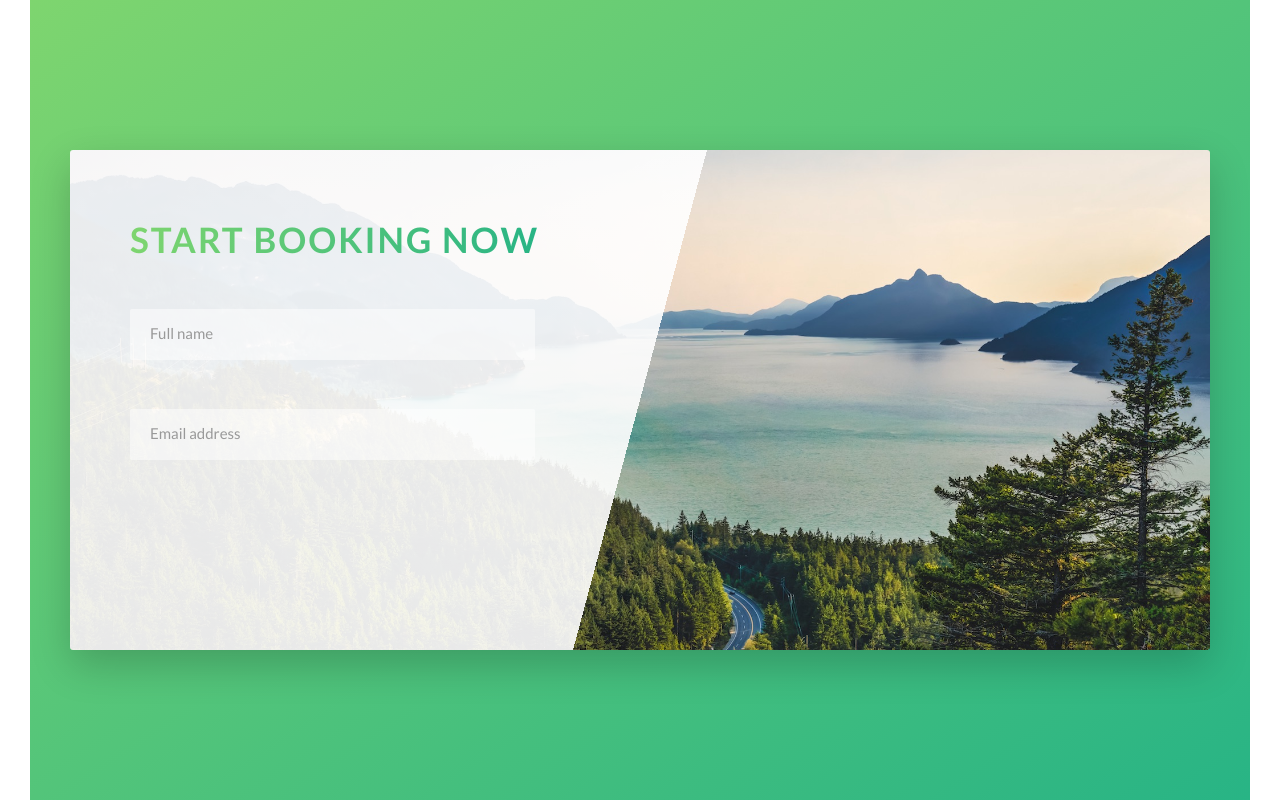
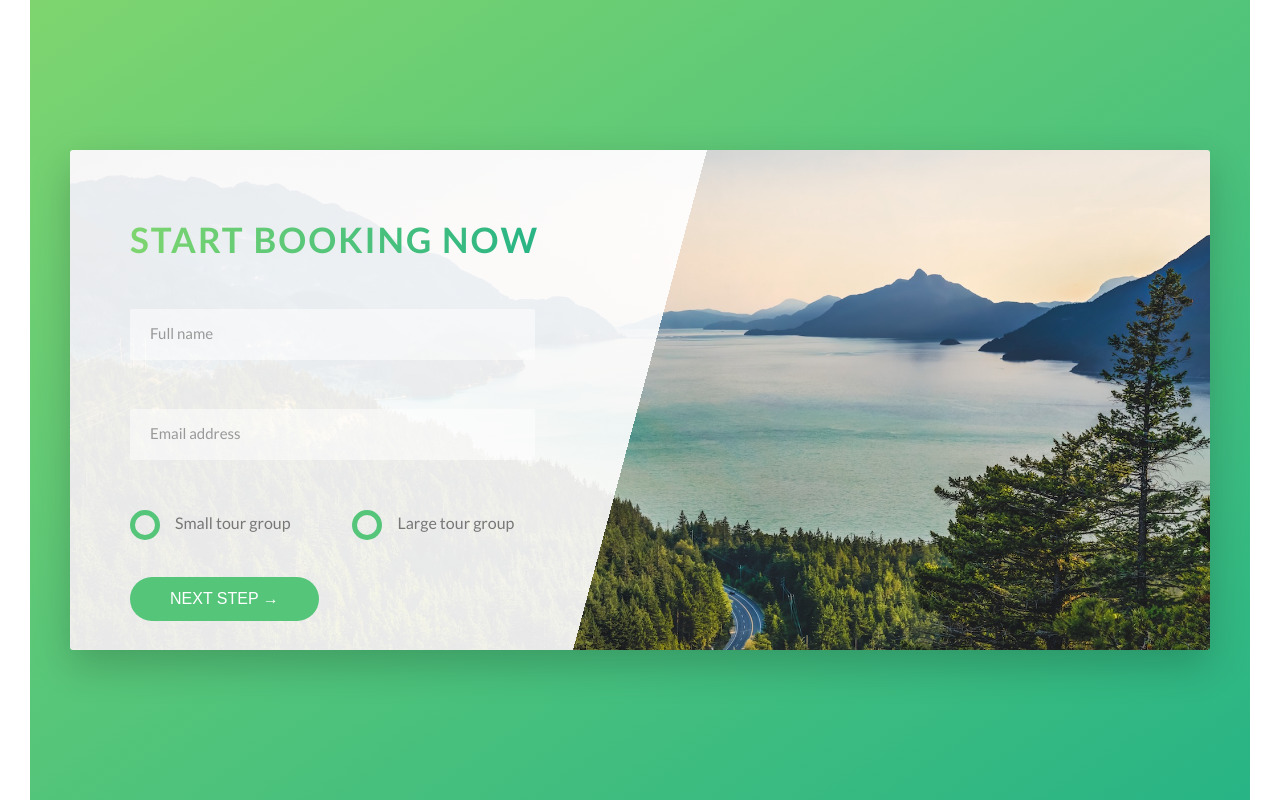
Before and after one commit to space11/Excursion-Agency-Layout---Nature, a website: page index.html in a window 1280 px wide. Shown: the part 4587-5387 px from the top of the page. Drawn offline with Linux system fonts and the light colour scheme.

Commit message:
Complete Building Booking Section - Part 3

```diff
--- a/index.html
+++ b/index.html
@@ -269,6 +269,28 @@
                                 <input type="email" class="form__input" id="email" placeholder="Email address" required>
                                 <label for="email" class="form__label">Email address</label>
                             </div>
+
+                            <div class="form__group u-margin-bottom-medium">
+                                <div class="form__radio-group">
+                                    <input type="radio" class="form__radio-input" id="small" name="size">
+                                    <label for="small" class="form__radio-label">
+                                        <span class="form__radio-button"></span>
+                                        Small tour group
+                                    </label>
+                                </div>
+
+                                <div class="form__radio-group">
+                                    <input type="radio" class="form__radio-input" id="large" name="size">
+                                    <label for="large" class="form__radio-label">
+                                        <span class="form__radio-button"></span>
+                                        Large tour group
+                                    </label>
+                                </div>
+                            </div>
+
+                            <div class="form__group">
+                                <button class="btn btn--green">Next step &rarr;</button>
+                            </div>
                         </form>
                     </div>
                 </div>
--- a/sass/base/_utilities.scss
+++ b/sass/base/_utilities.scss
@@ -1,23 +1,23 @@
 .u-center-text {
-  text-align: center;
+  text-align: center !important;
 }
 
 .u-margin-bottom-small {
-  margin-bottom: 1.5rem;
+  margin-bottom: 1.5rem !important;
 }
 
 .u-margin-bottom-medium {
-  margin-bottom: 4rem;
+  margin-bottom: 4rem !important;
 }
 
 .u-margin-bottom-big {
-  margin-bottom: 8rem;
+  margin-bottom: 8rem !important;
 }
 
 .u-margin-top-big {
-  margin-top: 8rem;
+  margin-top: 8rem !important;
 }
 
 .u-margin-top-huge {
-  margin-top: 10rem;
+  margin-top: 10rem !important;
 }
--- a/sass/components/_button.scss
+++ b/sass/components/_button.scss
@@ -11,6 +11,7 @@
     position: relative;
     font-size: $default-font-size;
 
+    // Change for the <button> element
     border: none;
     cursor: pointer;
   }
--- a/sass/components/_form.scss
+++ b/sass/components/_form.scss
@@ -14,6 +14,7 @@
     border-bottom: 3px solid transparent;
     display: block;
     width: 90%;
+    transition: all 0.3s;
 
     &:focus {
       outline: none;
@@ -44,4 +45,49 @@
     visibility: hidden;
     transform: translateY(-4rem);
   }
+
+  &__radio-group {
+    width: 49%;
+    display: inline-block;
+  }
+
+  &__radio-input {
+    display: none;
+  }
+  &__radio-label {
+    font-size: $default-font-size;
+    cursor: pointer;
+    position: relative;
+    padding-left: 4.5rem;
+  }
+
+  &__radio-button {
+    height: 3rem;
+    width: 3rem;
+    border: 5px solid $color-primary;
+    border-radius: 50%;
+    display: inline-block;
+    position: absolute;
+    left: 0;
+    top: -0.3rem;
+
+    &::after {
+      content: "";
+      display: block;
+      border-radius: 50%;
+      height: 1.3rem;
+      width: 1.3rem;
+      position: absolute;
+      top: 50%;
+      left: 50%;
+      transform: translate(-50%, -50%);
+      background-color: $color-primary;
+      opacity: 0;
+      transition: all 0.2s;
+    }
+  }
+
+  &__radio-input:checked ~ &__radio-label &__radio-button::after {
+    opacity: 1;
+  }
 }
```
Also changed, not shown: css/style.css.
